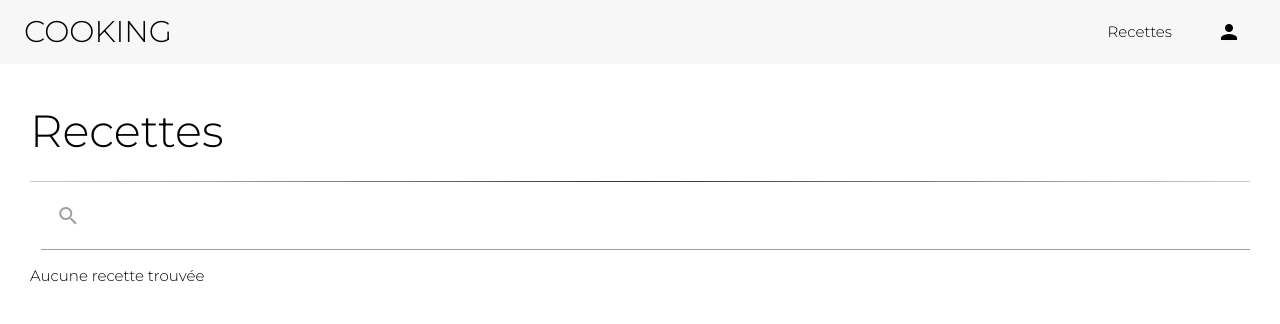
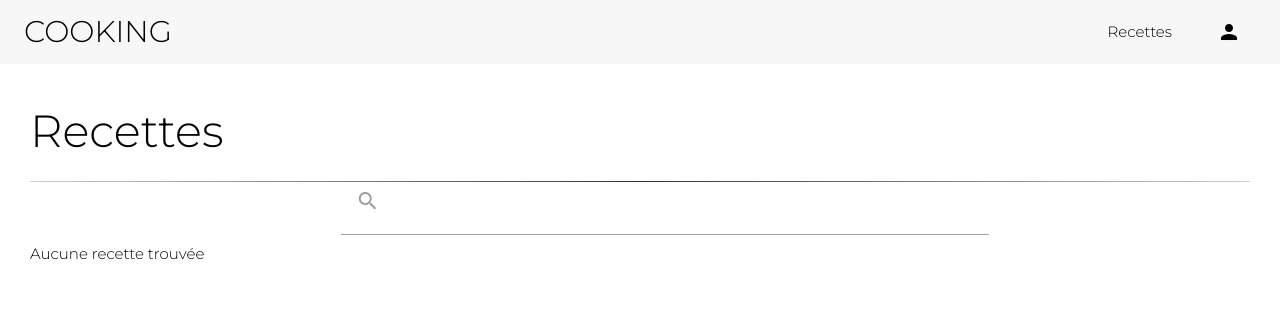
Before and after one commit to pierreyvesdonze/cooking, a Symfony app: template templates/recipe/index.html.twig in a window 1280 px wide. Shown: the top 324 px of the page. Run offline with Twig, Linux system fonts and the light colour scheme; the template is opened without the code that fills it, so the values that code supplies are empty; some libraries are stand-ins or nearby versions.

Commit message:
fix searchBar width

```diff
--- a/templates/recipe/_categories.html.twig
+++ b/templates/recipe/_categories.html.twig
@@ -11,7 +11,7 @@
             {% endfor %}
         </div>
         {# Search #}
-        <div class="input-field">
+        <div class="input-field search-container">
             <input id="search" type="search" required>
             <label class="label-icon" for="search"><i class="material-icons">search</i></label>
             <i class="material-icons close-filter-btn">close</i>
@@ -31,7 +31,7 @@
     </div>
 
     {# Search #}
-    <div class="input-field">
+    <div class="input-field search-container">
         <input id="search-mobile" type="search" required>
         <label class="label-icon" for="search"><i class="material-icons">search</i></label>
         <i class="material-icons close-filter-btn">close</i>
```
Also changed, not shown: public/assets/css/style.css, public/assets/css/style.scss, 1 other file.
